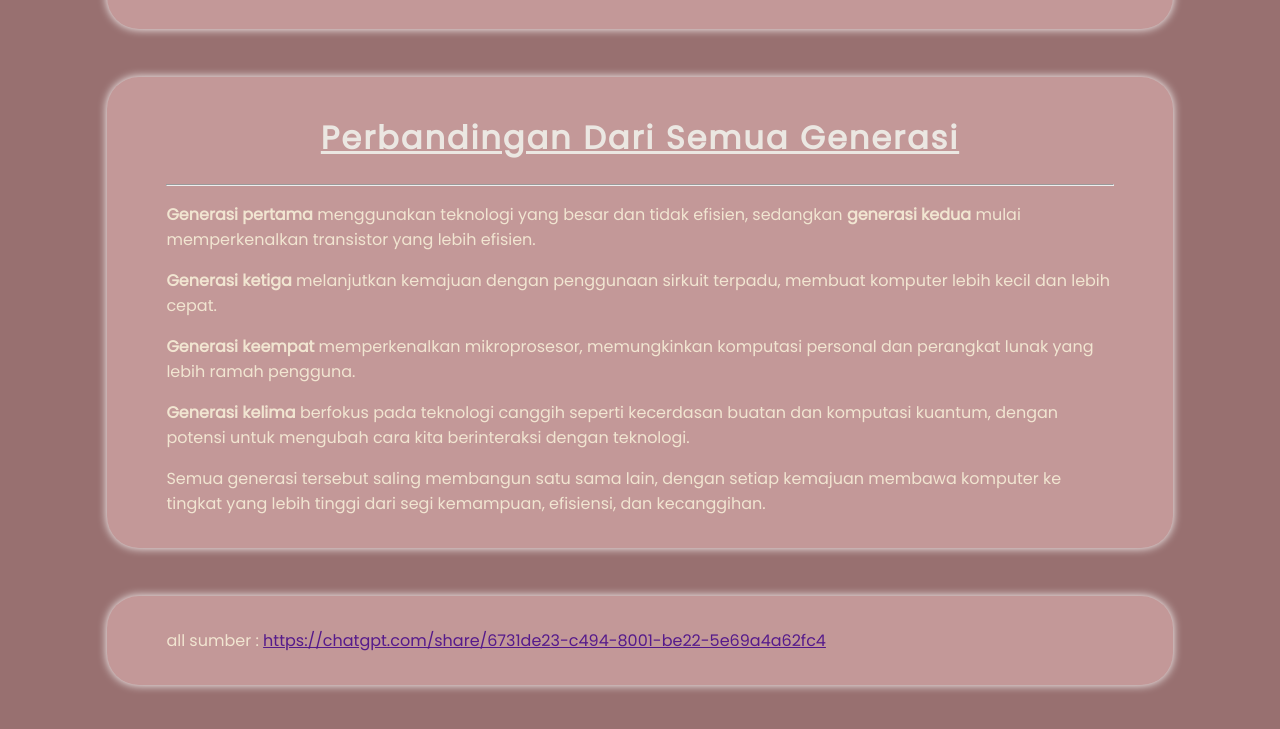
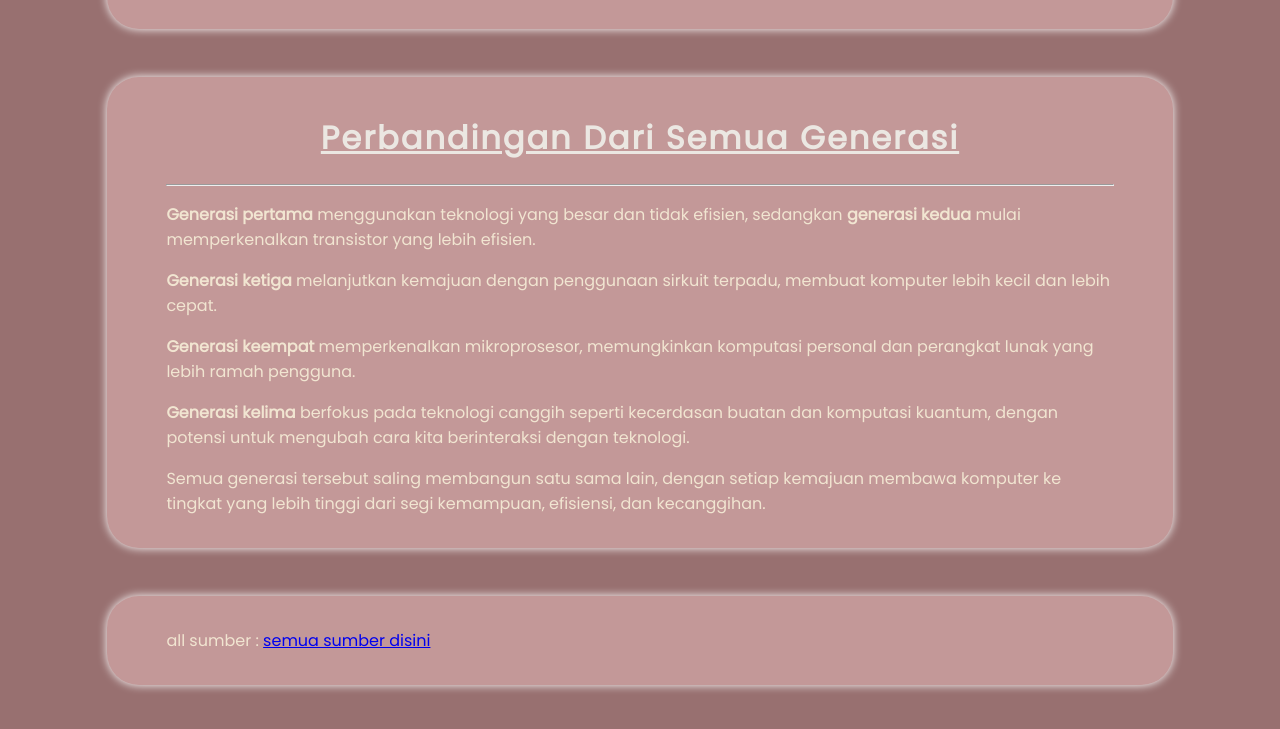
Before and after one commit to egadirgaa/tugas-arsikom1, a plain HTML site: page index.html in a window 1280 px wide. Shown: the part 7051-7780 px from the top of the page. Drawn offline with Linux system fonts and the light colour scheme.

Commit message:
Update index.html

```diff
--- a/index.html
+++ b/index.html
@@ -349,7 +349,7 @@ Harga Mahal: Karena ukurannya dan teknologi yang masih terbatas, komputer genera
 </div>
 
 <div class="grup">
-    <p>all sumber : <a href="">https://chatgpt.com/share/6731de23-c494-8001-be22-5e69a4a62fc4</a></p>
+    <p>all sumber : <a href="https://chatgpt.com/share/6731de23-c494-8001-be22-5e69a4a62fc4">semua sumber disini</a></p>
 </div>
 
 </main>
```
